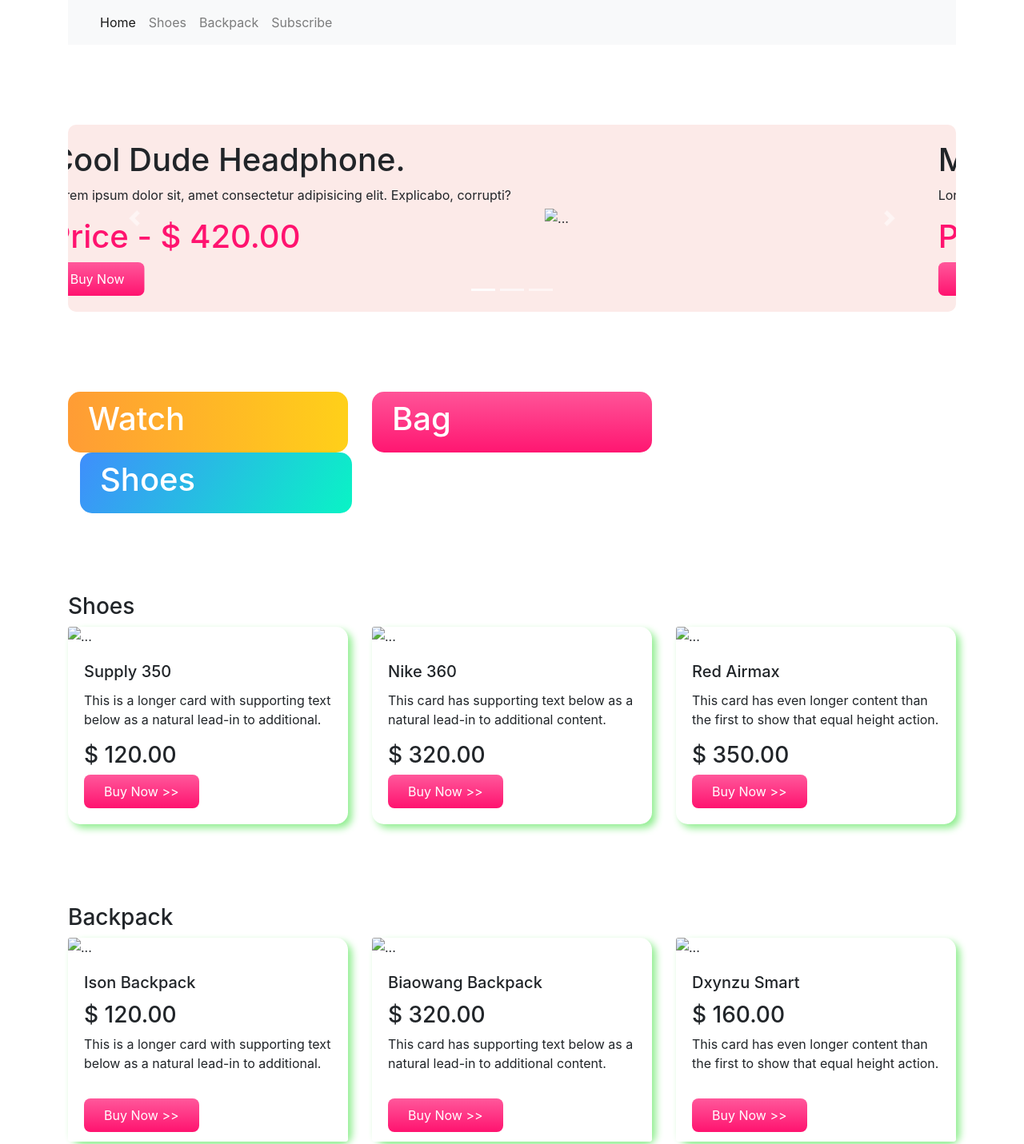
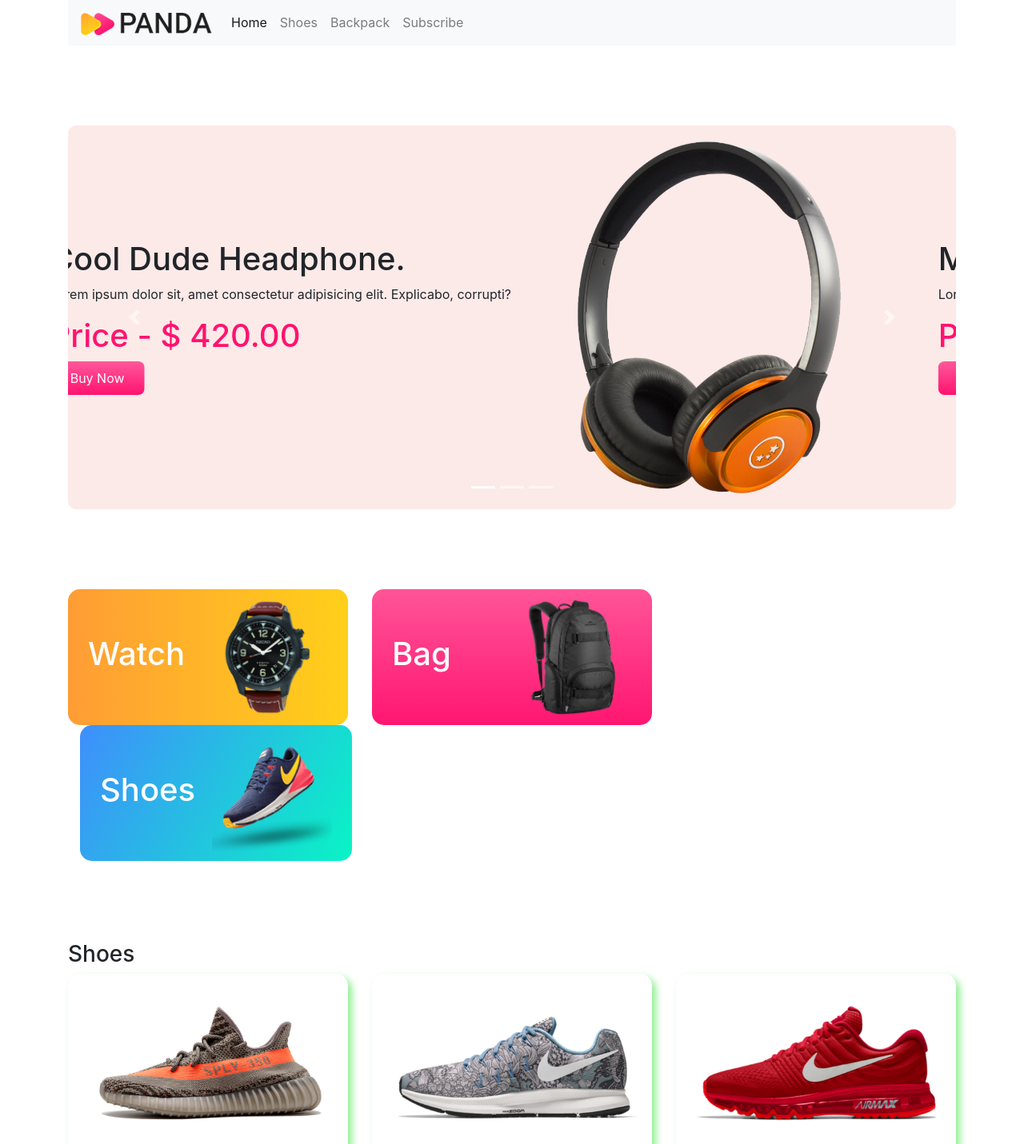
Before and after one commit to mdmahbubur007/panda-commerce, a plain HTML site: page Index.html in a window 1280 px wide. Shown: the top 1431 px of the page at 80% size. Drawn offline with nearby package versions, Linux system fonts and the light colour scheme; the site is published under a folder, as on GitHub Pages, so addresses that start at the root find nothing.

Commit message:
add more

```diff
--- a/Index.html
+++ b/Index.html
@@ -10,7 +10,7 @@
 <body>
     <div class="container">
         <nav class="navbar navbar-expand-lg navbar-light bg-light">
-            <a class="navbar-brand" href="#"><img src="/logo.png" alt=""></a>
+            <a class="navbar-brand" href="#"><img src="logo.png" alt=""></a>
             <button class="navbar-toggler" type="button" data-toggle="collapse" data-target="#navbarNav" aria-controls="navbarNav" aria-expanded="false" aria-label="Toggle navigation">
               <span class="navbar-toggler-icon"></span>
             </button>
@@ -49,7 +49,7 @@
                         <button class="buy-now-button">Buy Now</button>
                       </div>
                       <div class="col-md-5">
-                        <img src="/banner-images/headphone.png" class="d-block w-100" alt="...">
+                        <img src="banner-images/headphone.png" class="d-block w-100" alt="...">
                       </div>
                   </div>
               </div>
@@ -62,7 +62,7 @@
                         <button class="buy-now-button">Buy Now</button>
                       </div>
                       <div class="col-md-5">
-                        <img src="/banner-images/tv.png" class="d-block w-100" alt="...">
+                        <img src="banner-images/tv.png" class="d-block w-100" alt="...">
                       </div>
                   </div>
               </div>
@@ -75,7 +75,7 @@
                         <button class="buy-now-button">Buy Now</button>
                       </div>
                       <div class="col-md-5">
-                        <img src="/banner-images/xbox.png" class="d-block w-100" alt="...">
+                        <img src="banner-images/xbox.png" class="d-block w-100" alt="...">
                       </div>
                   </div>
               </div>
@@ -96,20 +96,20 @@
         <div class="col-md-4">
           <div class="cat1 d-flex justify-content-between align-items-center">
             <h1>Watch</h1>
-            <img src="/categories/watch.png" alt="">
+            <img src="categories/watch.png" alt="">
           </div>
         </div>
         <div class="col-md-4">
           <div class="cat2 d-flex justify-content-between align-items-center">
             <h1>Bag</h1>
-            <img src="/categories/bag.png" alt="">
+            <img src="categories/bag.png" alt="">
           </div>
         </div>
         </div>
         <div class="col-md-4">
           <div class="cat3 d-flex justify-content-between align-items-center">
             <h1>Shoes</h1>
-            <img src="/categories/shoes.png" alt="">
+            <img src="categories/shoes.png" alt="">
           </div>
         </div>
       </div>
@@ -119,7 +119,7 @@
       <h3>Shoes</h3>
       <div class="card-deck">
         <div class="card">
-          <img src="/shoes/shoe-1.png" class="card-img-top" alt="...">
+          <img src="shoes/shoe-1.png" class="card-img-top" alt="...">
           <div class="card-body">
             <h5 class="card-title">Supply 350</h5>
             <p class="card-text">This is a longer card with supporting text below as a natural lead-in to additional.</p>
@@ -128,7 +128,7 @@
           </div>
         </div>
         <div class="card">
-          <img src="/shoes/shoe-2.png" class="card-img-top" alt="...">
+          <img src="shoes/shoe-2.png" class="card-img-top" alt="...">
           <div class="card-body">
             <h5 class="card-title">Nike 360</h5>
             <p class="card-text">This card has supporting text below as a natural lead-in to additional content.</p>
@@ -137,7 +137,7 @@
           </div>
         </div>
         <div class="card">
-          <img src="/shoes/shoe-3.png" class="card-img-top" alt="...">
+          <img src="shoes/shoe-3.png" class="card-img-top" alt="...">
           <div class="card-body">
             <h5 class="card-title">Red Airmax</h5>
             <p class="card-text">This card has even longer content than the first to show that equal height action.</p>
@@ -152,7 +152,7 @@
       <h3>Backpack</h3>
       <div class="card-deck">
         <div class="card ">
-          <img src="/bags/bag-1.png" class="card-img-top" alt="...">
+          <img src="bags/bag-1.png" class="card-img-top" alt="...">
           <div class="card-body card-text-center">
             <h5 class="card-title">Ison Backpack</h5>
             <h3>$ 120.00</h3>
@@ -163,7 +163,7 @@
           </div>
         </div>
         <div class="card">
-          <img src="/bags/bag-2.png" class="card-img-top" alt="...">
+          <img src="bags/bag-2.png" class="card-img-top" alt="...">
           <div class="card-body">
             <h5 class="card-title">Biaowang Backpack</h5>
             <h3>$ 320.00</h3>
@@ -174,7 +174,7 @@
           </div>
         </div>
         <div class="card">
-          <img src="/bags/bag-3.png" class="card-img-top" alt="...">
+          <img src="bags/bag-3.png" class="card-img-top" alt="...">
           <div class="card-body">
             <h5 class="card-title">Dxynzu Smart</h5>
             <h3>$ 160.00</h3>
```
Also changed, not shown: style.css (+5 -2 lines).
